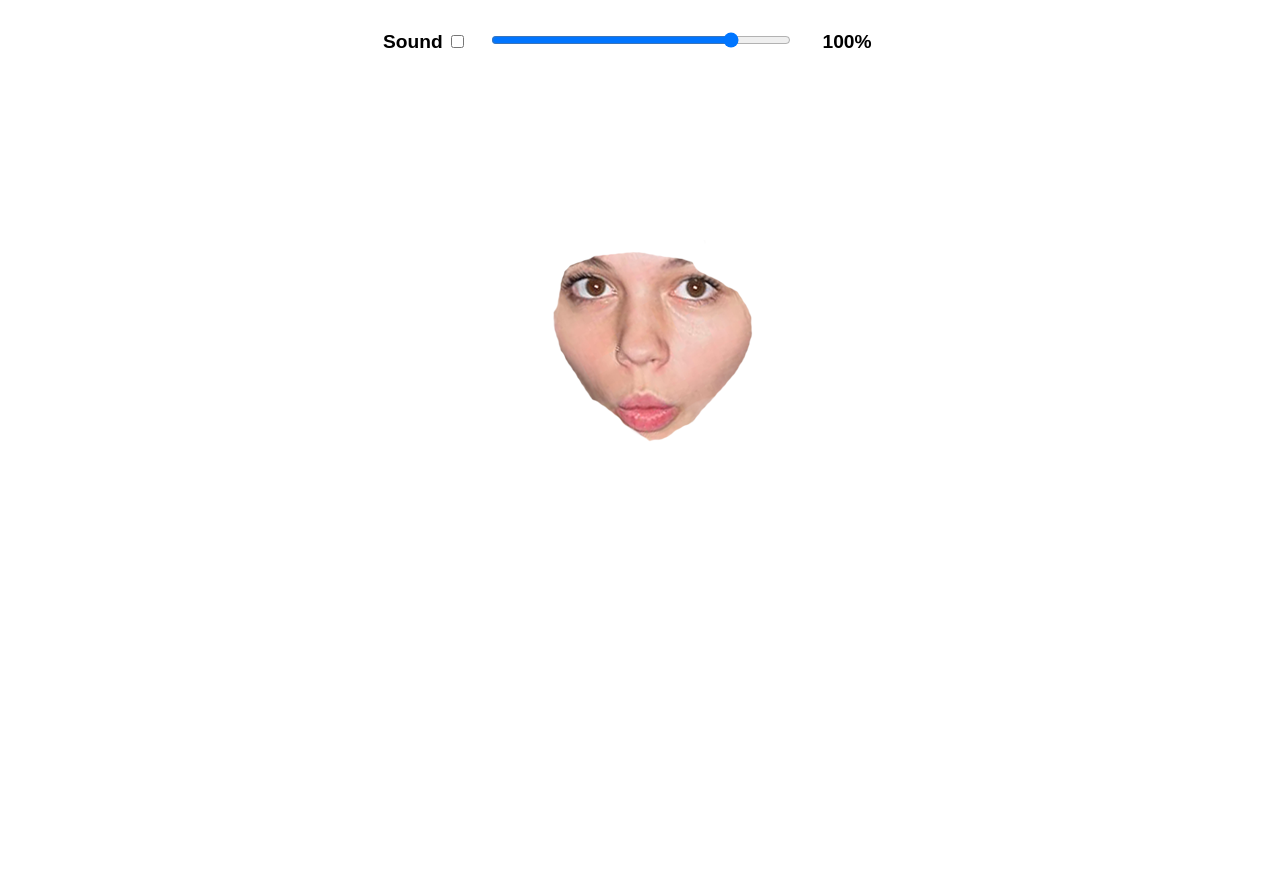
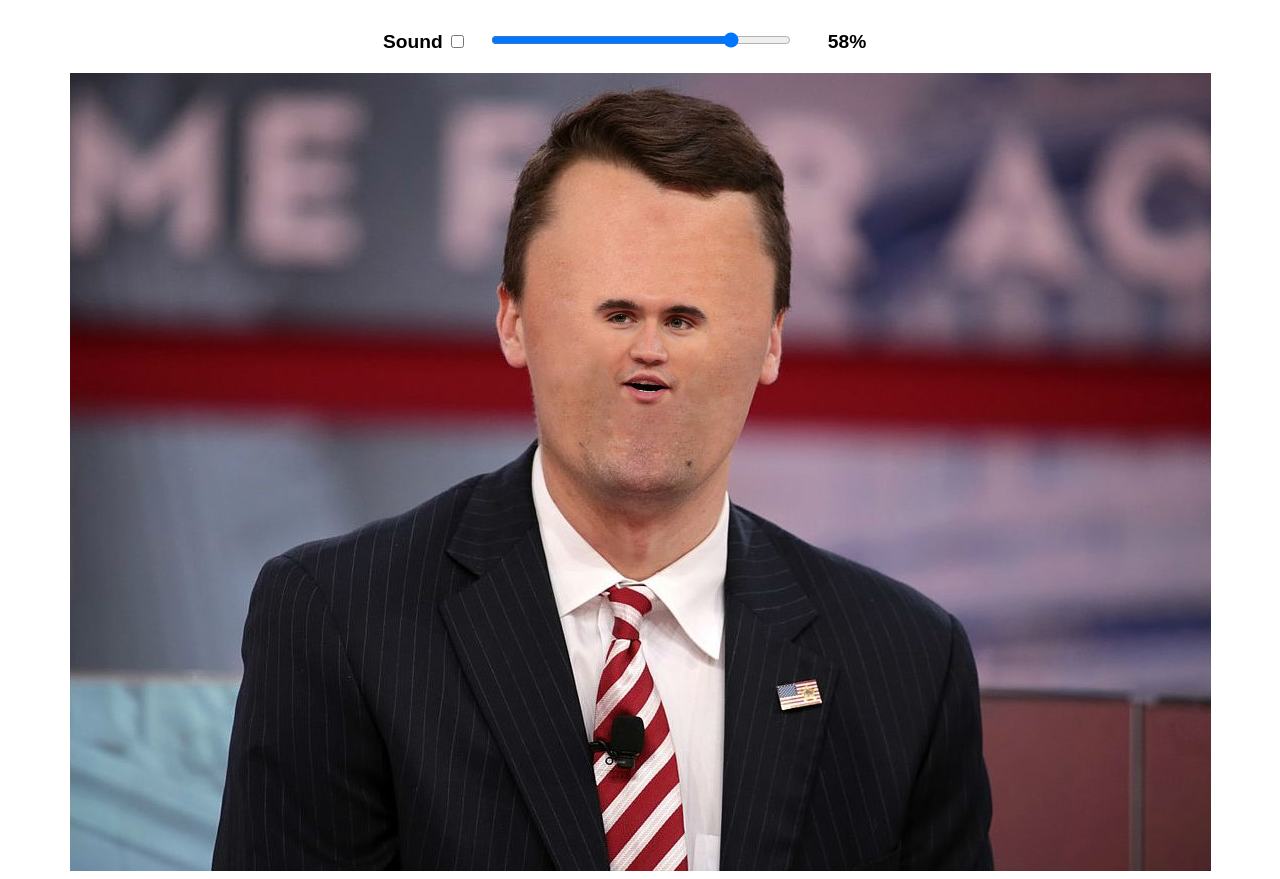
Before and after one commit to maidiu/charlottefaceslider, a plain HTML site: page Kirk Slider.html in a window 1280 px wide. Drawn offline with Linux system fonts and the light colour scheme.

Commit message:
Add files via upload

```diff
--- a/Kirk Slider.html
+++ b/Kirk Slider.html
@@ -4,8 +4,8 @@
   <!-- Charlie Kirk Sucks -->
   <title>Kirk Slider</title>
   <meta name="viewport" content="width=device-width, initial-scale=1.0">
-  <meta name="description" content="A slider to change the size of Charlotte Rice&#39;s face from 10% to 120%">
-  <meta name="keywords" content="Charlotte Rice, Charlotte Rice Face,TPUSA,Toilet Paper USA,I Live Like a Capitalist Every Single Day">
+  <meta name="description" content="A slider to change the size of Charlie Kirk&#39;s face from 10% to 120%">
+  <meta name="keywords" content="Charlie Kirk,Charlie Kirk Face,TPUSA,Toilet Paper USA,I Live Like a Capitalist Every Single Day">
   <script src="./Kirk Slider_files/howler.min.js"></script>
   <style>
     html {
@@ -24,10 +24,6 @@
       max-width: 100%;
       overflow: hidden;
       background-position: center;
-      background-repeat: no-repeat;
-background-size: contain;
-
-
     }
     #face {
       position: absolute;
@@ -59,11 +55,10 @@ background-size: contain;
     <label for="sound">Sound</label>
     <input type="checkbox" id="sound" name="sound">
     <input type="range" id="size" name="size" min="10" max="120" value="100">
-    <label id="percentage">100%</label>
+    <label id="percentage">58%</label>
   </div>
   <div class="background" id="bg">
-    <img id="face" src="./Kirk Slider_files/charlotte.png">
-
+    <img id="face" src="./Kirk Slider_files/face.png" style="left: 248px; transform: scale(0.58, 0.58);">
   </div>
   <script>
 
```
Also changed, not shown: background_crop.jpg (added).
